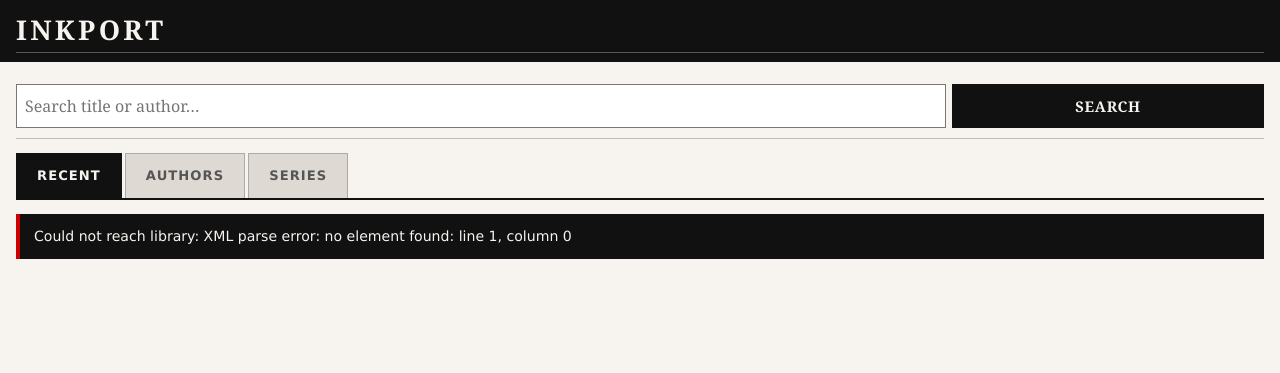
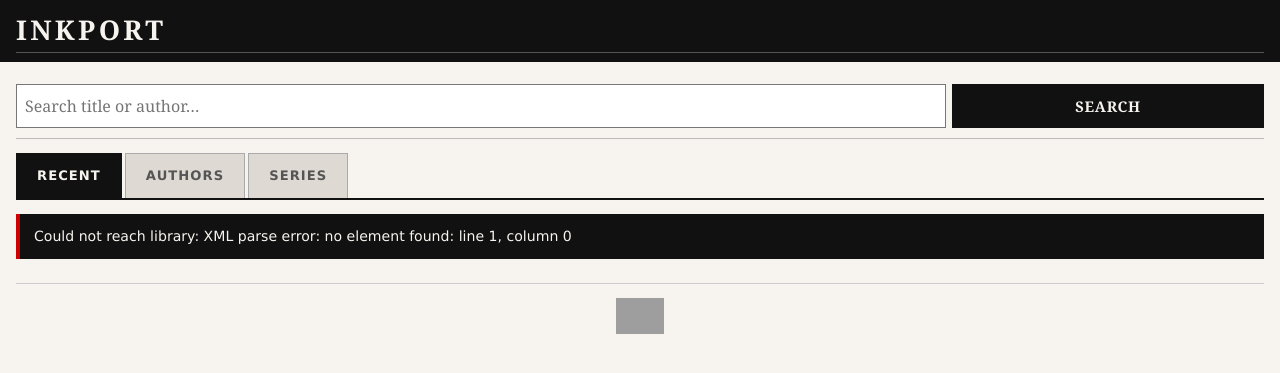
Before and after one commit to donpfister/ebookbrowser, a Flask app: page / in a window 1280 px wide. Shown: the top 373 px of the page. Run offline with Flask 3, Linux system fonts and the light colour scheme; data that the repository does not hold is empty; grey boxes are pictures that could not be loaded.

Commit message:
add home link on logo, Fern Creek brand logo footer, update README
- Inkport masthead title now links back to /
- Add Fern Creek Digital logo in footer linking to ferncreek.digital
- Update README: first-book download delay is a known issue under investigation

Co-Authored-By: Claude Sonnet 4.6 <noreply@anthropic.com>

```diff
--- a/templates/index.html
+++ b/templates/index.html
@@ -33,6 +33,10 @@
       color: #f7f4ef;
       margin: 0;
       line-height: 1.2;
+    }
+    #masthead h1 a {
+      color: #f7f4ef;
+      text-decoration: none;
     }
     #masthead-rule {
       border: none;
@@ -291,12 +295,25 @@
       min-height: 44px;
       line-height: 20px;
     }
+
+    /* ── Footer ───────────────────────────────────────────────── */
+    #footer {
+      margin-top: 24px;
+      padding-top: 14px;
+      border-top: 1px solid #ccc;
+      text-align: center;
+    }
+    #footer img {
+      height: 36px;
+      width: auto;
+      display: inline-block;
+    }
   </style>
 </head>
 <body>
 
 <div id="masthead">
-  <h1>Inkport</h1>
+  <h1><a href="/">Inkport</a></h1>
   <hr id="masthead-rule">
 </div>
 {% if feed_title %}<div id="feed-title">{{ feed_title }}</div>{% endif %}
@@ -377,6 +394,10 @@
     <p class="empty">No results found.</p>
   {% endif %}
 
+  <div id="footer">
+    <a href="https://ferncreek.digital/"><img src="https://ferncreek.digital/assets/brand_logo.png" alt="Fern Creek Digital"></a>
+  </div>
+
 </div><!-- /#wrap -->
 
 </body>
```
Also changed, not shown: README.md.
